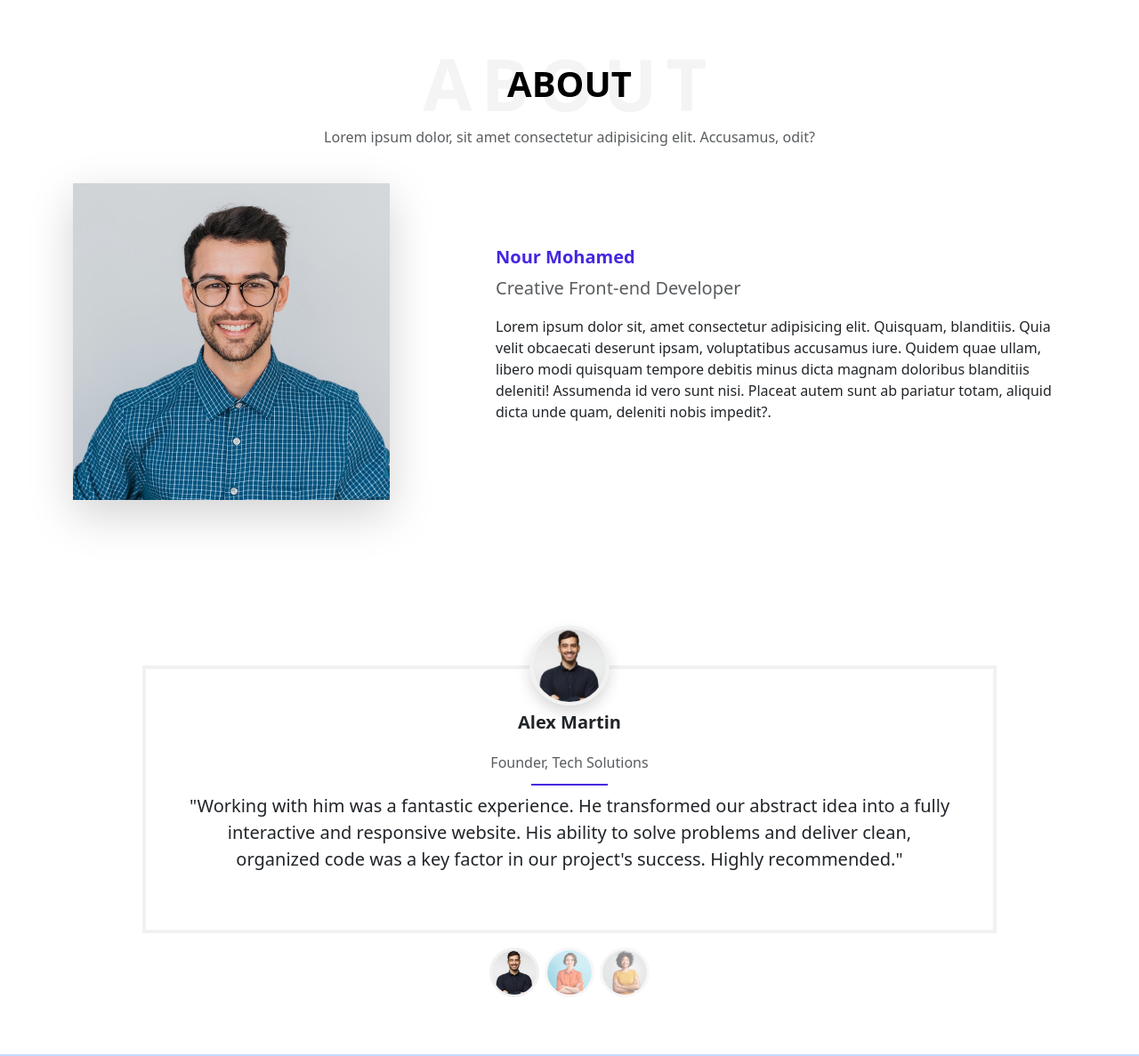
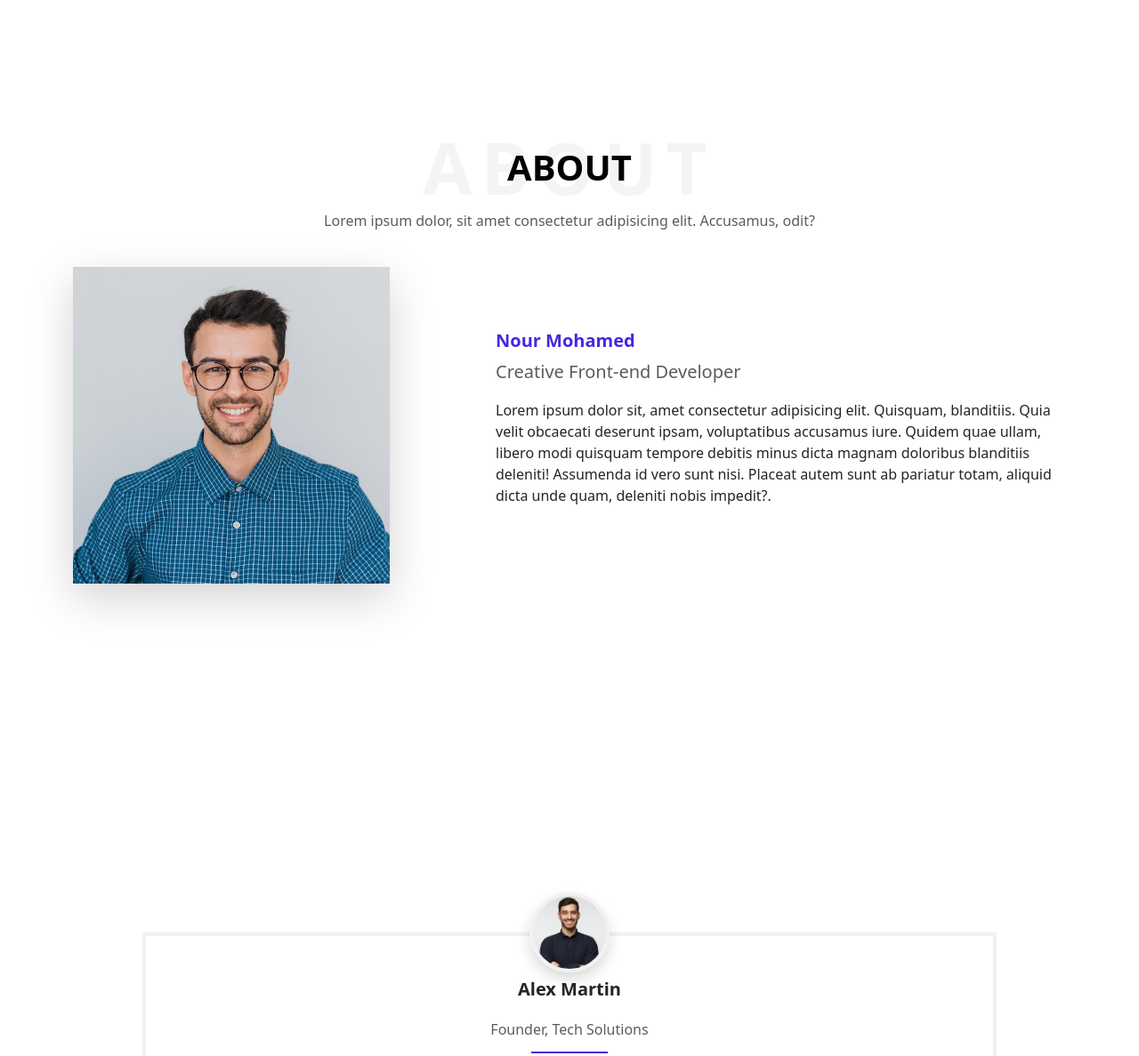
Before and after one commit to nourneam/website-for-test, a plain HTML site: page index.html in a window 1280 px wide. Shown: the part 802-1989 px from the top of the page at 89% size. Drawn offline with Linux system fonts and the light colour scheme.

Commit message:
new update for hight sections

```diff
--- a/css/styles.css
+++ b/css/styles.css
@@ -80,3 +80,17 @@ header {
 form button {
   width: 30%;
 }
+#about {
+  min-height: 100vh;
+}
+#testimonial {
+  min-height: 100vh;
+  display: flex;
+  align-items: center;
+}
+#courses {
+  min-height: 100vh;
+}
+#contacts {
+  min-height: 100vh;
+}
--- a/index.html
+++ b/index.html
@@ -7,7 +7,7 @@
     <link rel="stylesheet" href="css/bootstrap.min.css">
     <link rel="stylesheet" href="css/all.min.css">
     <link rel="stylesheet" href="css/styles.css">
-    <title>Document</title>
+    <title>DEV.NOUR</title>
 </head>
 
 <body>
@@ -84,7 +84,7 @@
 
     <main>
         <!-- about section -->
-        <section id="about" class="py-5 vh-md-100 d-flex align-items-center justify-content-center flex-column ">
+        <section id="about" class="py-3 d-flex align-items-center justify-content-center flex-column ">
             <div class="title position-relative d-flex justify-content-center align-items-center">
                 <h2 class="m-0 ">ABOUT</h2>
                 <h3 class="m-0 position-absolute">ABOUT</h3>
@@ -110,10 +110,11 @@
                         </div>
                     </div>
                 </div>
+            </div>
         </section>
 
         <!-- testimonial section -->
-        <section id="testimonial" class="text-center w-75 mx-auto py-5 ">
+        <section id="testimonial" class="py-3 text-center w-75 mx-auto ">
             <div id="carouselExampleIndicators" class="carousel slide">
                 <div class="carousel-inner">
                     <div class="carousel-item active">
@@ -419,8 +420,10 @@
                 </div>
             </div>
         </section>
+
+
         <!-- contacts section -->
-        <section id="contacts" class="vh-100">
+        <section id="contacts">
             <div class="container py-4">
                 <div class="row">
                     <h2 class="text-center py-3">Get in Touch</h2>
```
